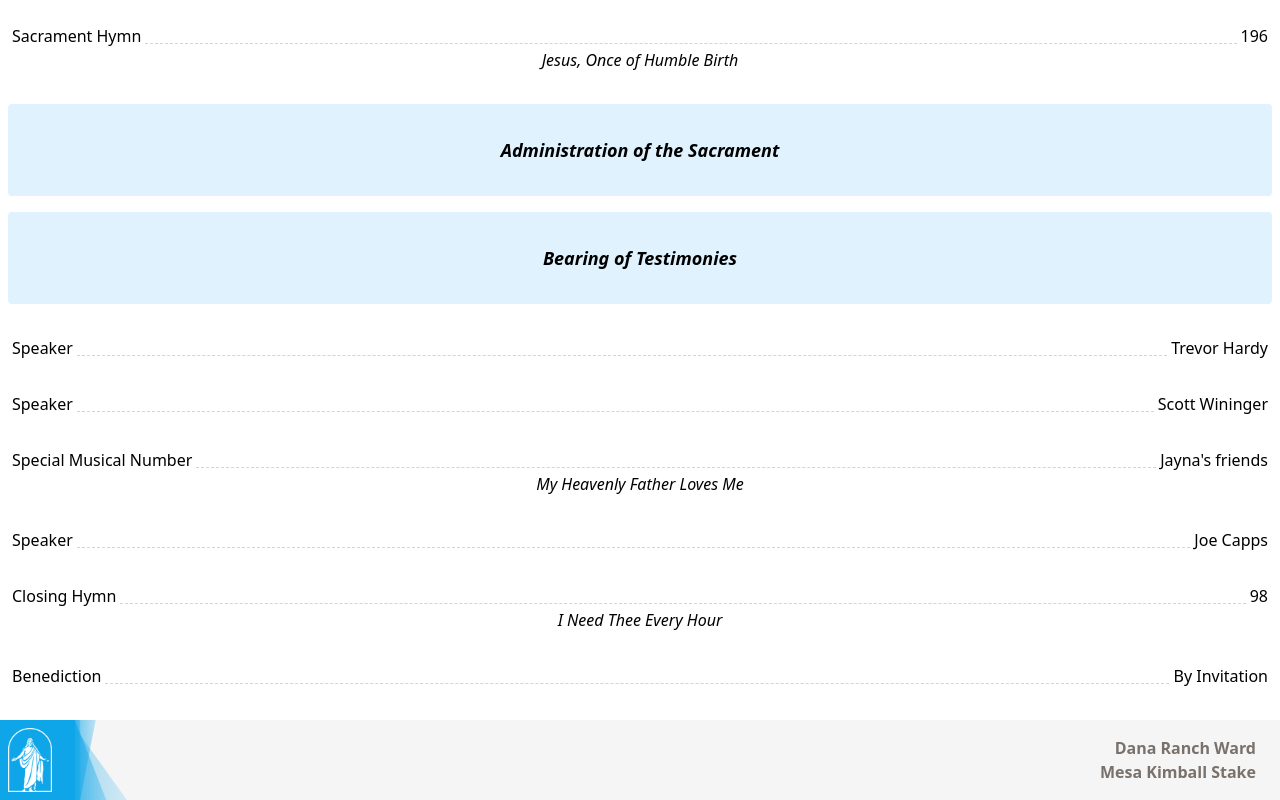
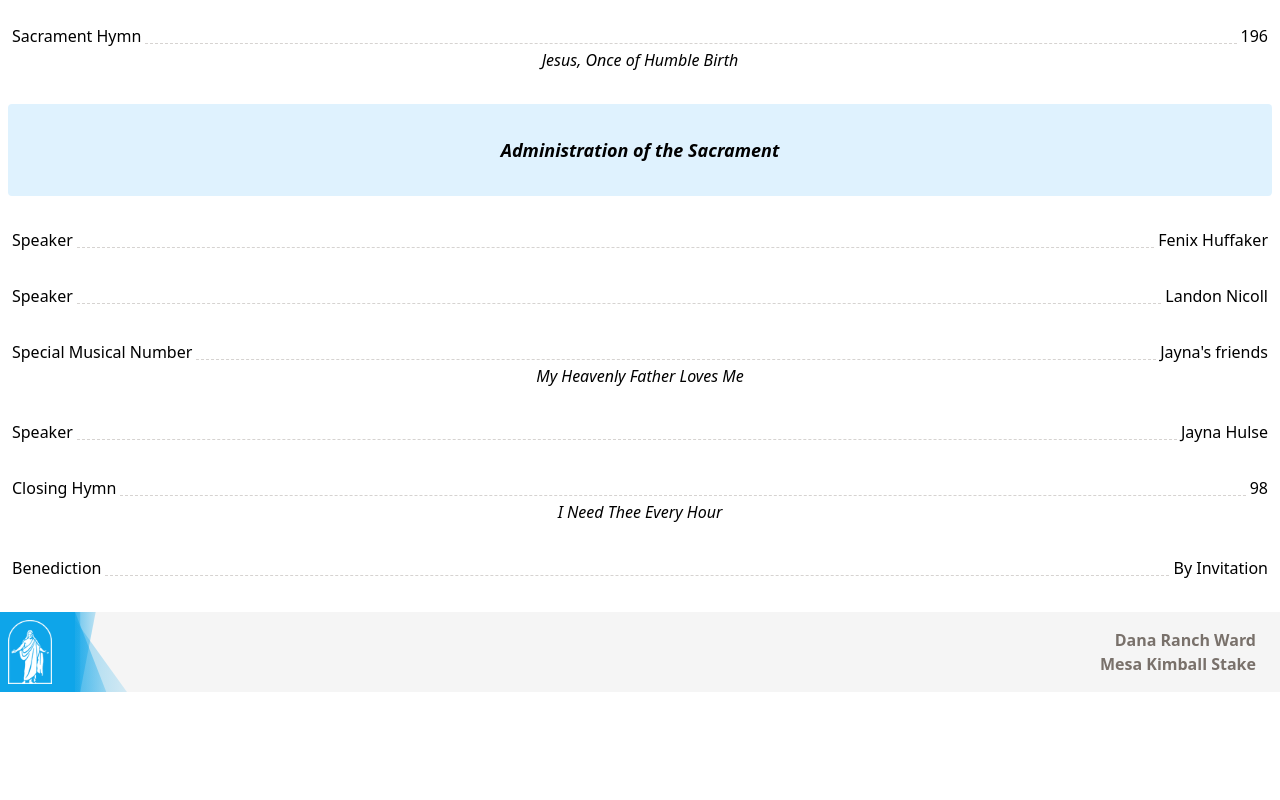
Before and after one commit to brandonk3nt/ward-services-site, a Next.js app: page / in a window 1280 px wide. Shown: the part 2122-2922 px from the top of the page. After the commit the page ends 2814 px from the top, so only its background shows below. Built offline with nearby package versions, Linux system fonts and the light colour scheme.

Commit message:
Update speakers

```diff
--- a/src/app/page.tsx
+++ b/src/app/page.tsx
@@ -71,10 +71,9 @@
 
         <LineItemBold middle="Administration of the Sacrament" />
 
-        <LineItemBold middle="Bearing of Testimonies" />
 
-        <LineItem left="Speaker" right="Trevor Hardy" />
-        <LineItem left="Speaker" right="Scott Wininger" />
+        <LineItem left="Speaker" right="Fenix Huffaker" />
+        <LineItem left="Speaker" right="Landon Nicoll" />
 
         <LineItem
           left="Special Musical Number"
@@ -83,7 +82,7 @@
           link="https://www.churchofjesuschrist.org/media/music/songs/my-heavenly-father-loves-me?lang=eng"
         />
 
-        <LineItem left="Speaker" right="Joe Capps" />
+        <LineItem left="Speaker" right="Jayna Hulse" />
 
 
         <LineItem
```
